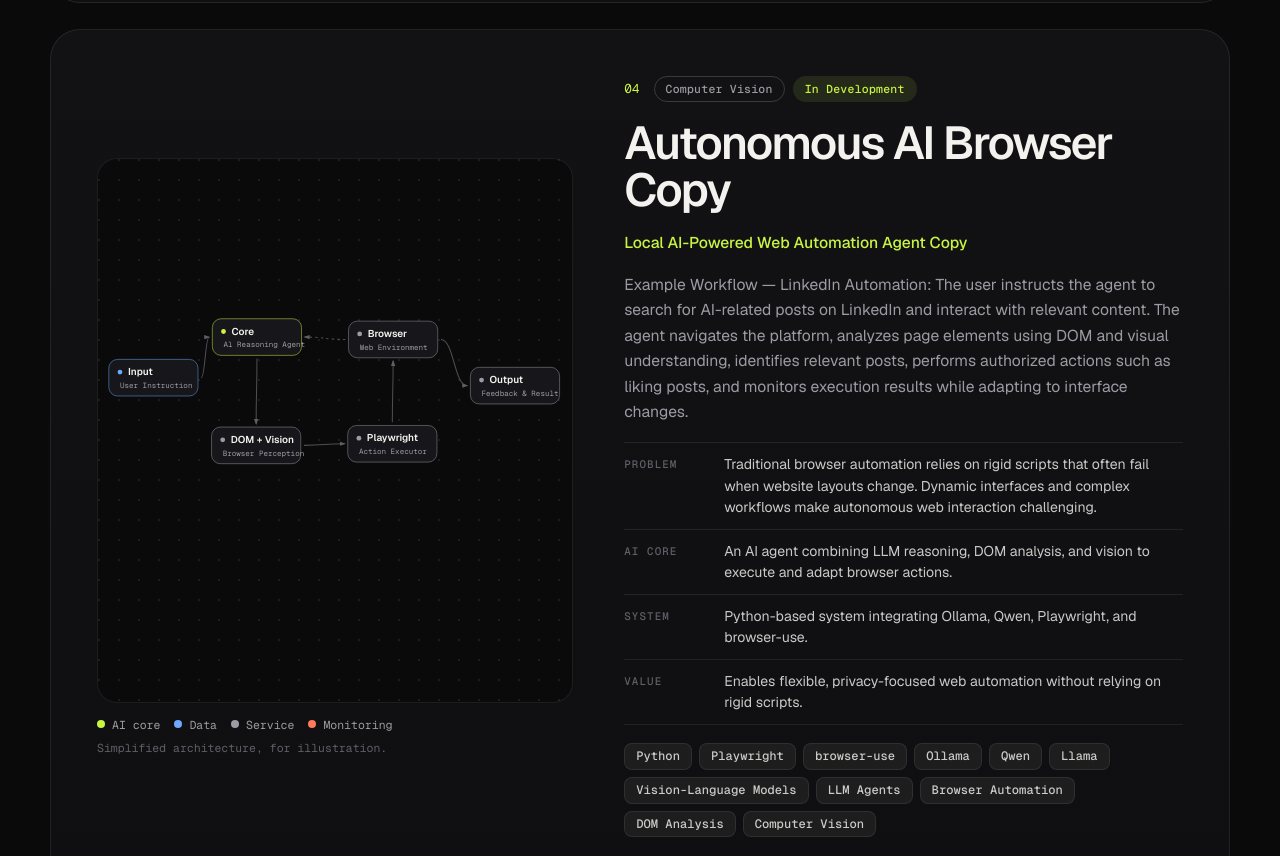
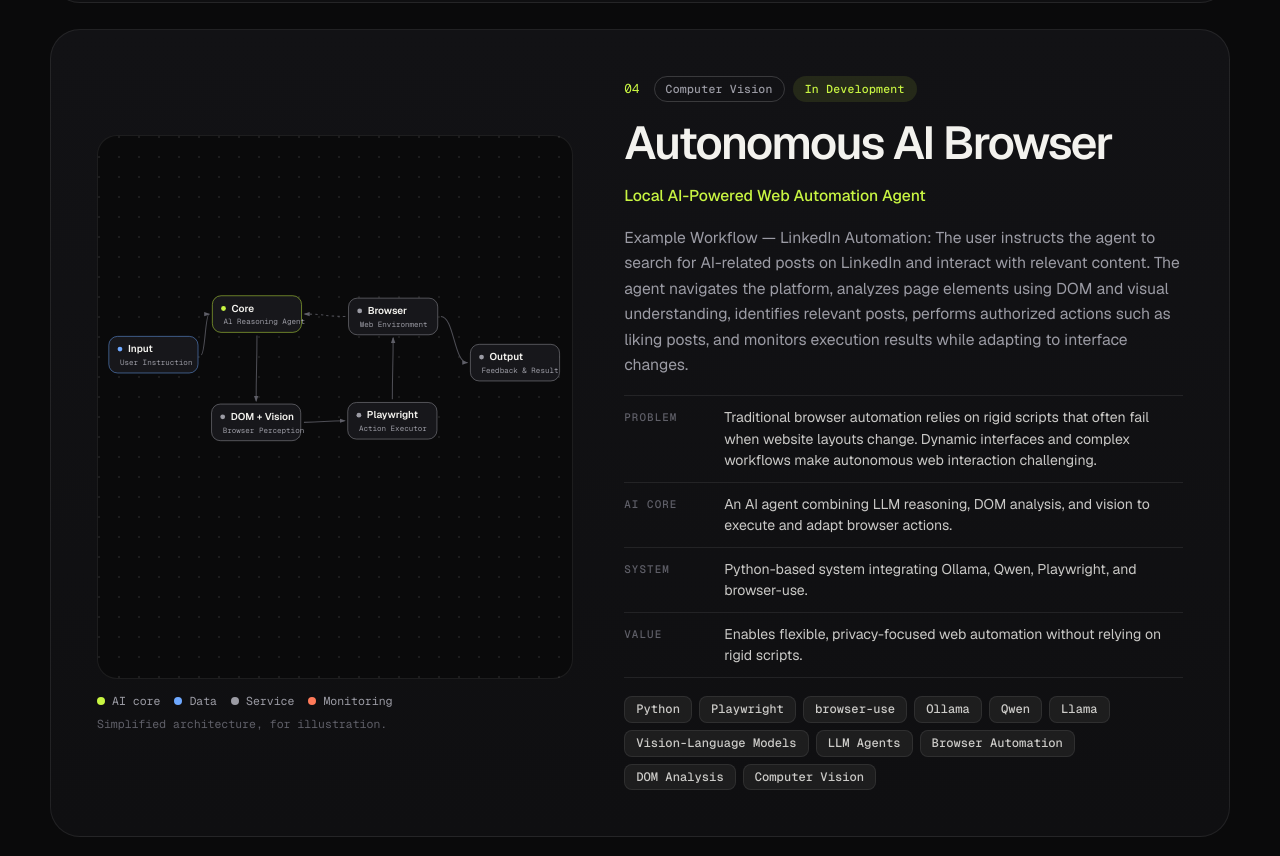
Before and after one commit to ZAKARIAE48CHELLE/zakariae-chelle, a plain HTML site: page index.html in a window 1280 px wide. Shown: the part 4387-5243 px from the top of the page. Drawn offline with Linux system fonts and the light colour scheme.

Commit message:
Update portfolio content

```diff
--- a/index.html
+++ b/index.html
@@ -219,12 +219,12 @@
     </figure>
   </article>
 
-  <!-- 04 Autonomous AI Browser  Copy -->
+  <!-- 04 Autonomous AI Browser -->
   <article class="project spot rv flip" id="autonomous-ai-browser-agent-local-llm-an">
     <div class="p-copy">
       <div class="p-meta"><span class="num mono">04</span><span class="chip" data-i18n="proj.autonomous-ai-browser-agent-local-llm-an.cat">Computer Vision</span><span class="chip chip-solid" data-i18n="proj.autonomous-ai-browser-agent-local-llm-an.status">In Development</span></div>
-      <h3>Autonomous AI Browser  Copy</h3>
-      <p class="p-sub" data-i18n="proj.autonomous-ai-browser-agent-local-llm-an.sub">Local AI-Powered Web Automation Agent  Copy</p>
+      <h3>Autonomous AI Browser</h3>
+      <p class="p-sub" data-i18n="proj.autonomous-ai-browser-agent-local-llm-an.sub">Local AI-Powered Web Automation Agent</p>
       <p class="p-desc" data-i18n="proj.autonomous-ai-browser-agent-local-llm-an.desc">Example Workflow — LinkedIn Automation: The user instructs the agent to search for AI-related posts on LinkedIn and interact with relevant content. The agent navigates the platform, analyzes page elements using DOM and visual understanding, identifies relevant posts, performs authorized actions such as liking posts, and monitors execution results while adapting to interface changes.</p>
       <dl class="rows">
         <div><dt data-i18n="lbl.problem">Problem</dt><dd data-i18n="proj.autonomous-ai-browser-agent-local-llm-an.problem">Traditional browser automation relies on rigid scripts that often fail when website layouts change. Dynamic interfaces and complex workflows make autonomous web interaction challenging.</dd></div>
```
